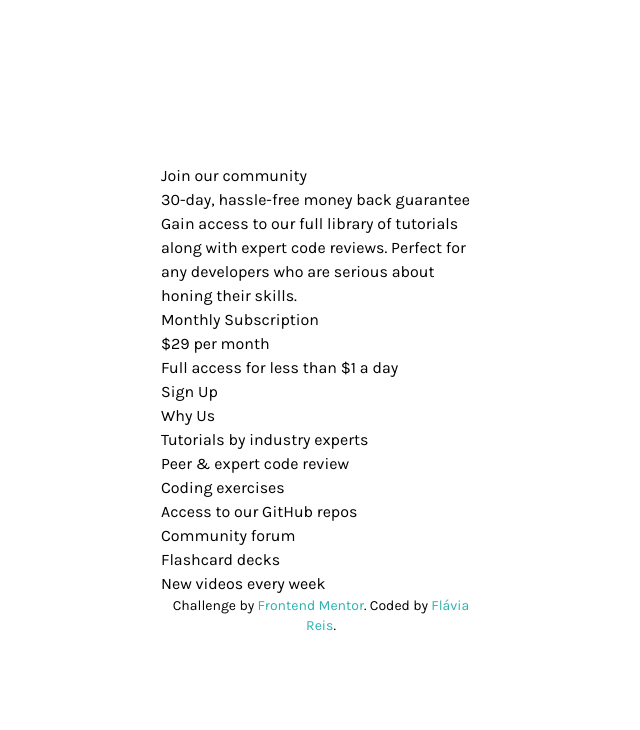
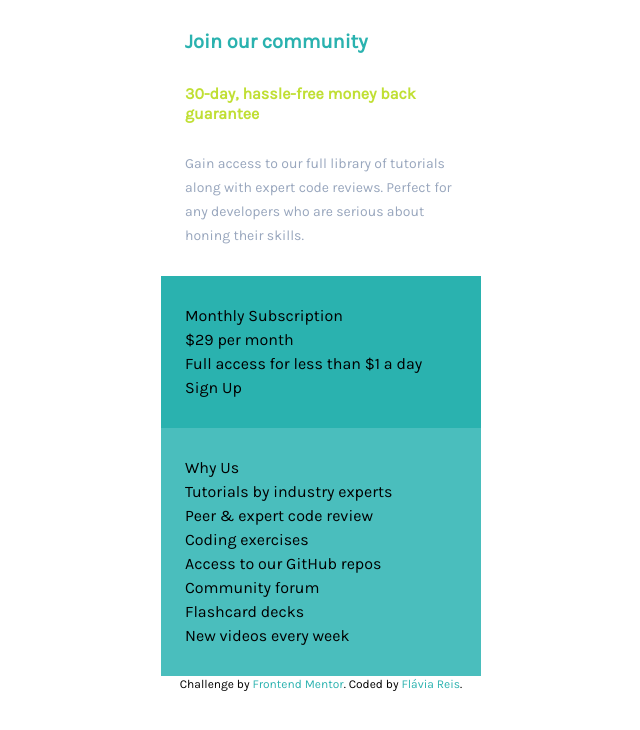
Before and after one commit to flaviare1s/single-price-grid-component, a website: page index.html in a window 1280 px wide. Shown: the whole page, without its empty margins (319-959 px from the left). Drawn offline with Linux system fonts and the light colour scheme.

Commit message:
Making the styles

```diff
--- a/index.html
+++ b/index.html
@@ -15,23 +15,23 @@
   <title>Frontend Mentor | Single Price Grid Component</title>
 
 </head>
-<body class="font-karla  flex flex-col justify-center items-center h-screen mx-auto">
-  <main class="max-w-xs">
-    <div>
-      <h1>Join our community</h1>
-      <h3>30-day, hassle-free money back guarantee</h3>
-      <p>
+<body class="font-karla  flex flex-col justify-center items-center h-full mx-auto max-w-xs">
+  <main class="w-full">
+    <div class=" py-7 px-6">
+      <h1 class="text-ciano text-xl font-bold">Join our community</h1>
+      <h3 class="text-amareloBrilho font-bold py-7 leading-5">30-day, hassle-free money back guarantee</h3>
+      <p class="text-azulCinzento text-sm leading-6">
         Gain access to our full library of tutorials along with expert code reviews.
         Perfect for any developers who are serious about honing their skills.
       </p>
     </div>
-    <div>
+    <div class=" py-7 px-6 bg-ciano w-full">
       <h2>Monthly Subscription</h2>
       <p><span>&dollar;29</span> per month</p>
       <p>Full access for less than &dollar;1 a day</p>
       <button>Sign Up</button>
     </div>
-    <div>
+    <div class="py-7 px-6 bg-cianoOpaco">
       <h2>Why Us</h2>
       <p>Tutorials by industry experts</p>
       <p>Peer &amp; expert code review</p>
@@ -44,7 +44,7 @@
   </main>
 
   <footer class="max-w-xs">
-    <p class="text-center text-sm">
+    <p class="text-center text-xs">
       Challenge by <a class="text-ciano" href="https://www.frontendmentor.io?ref=challenge" target="_blank">Frontend Mentor</a>.
       Coded by <a class="text-ciano" href="https://github.com/flaviare1s">Flávia Reis</a>.
     </p>
--- a/tailwind.config.js
+++ b/tailwind.config.js
@@ -8,7 +8,7 @@ module.exports = {
         amareloBrilho: 'hsl(71, 73%, 54%)',
         cinzaClaro: 'hsl(204, 43%, 93%)',
         azulCinzento: 'hsl(218, 22%, 67%)',
-        cianoClaro: 'rgba(42, 179, 177, 0.1519)'
+        cianoOpaco: '#2ab3b1d8'
       },
       fontFamily: {
         'karla': ['Karla', 'sans-serif']
```
Also changed, not shown: css/output.css.
